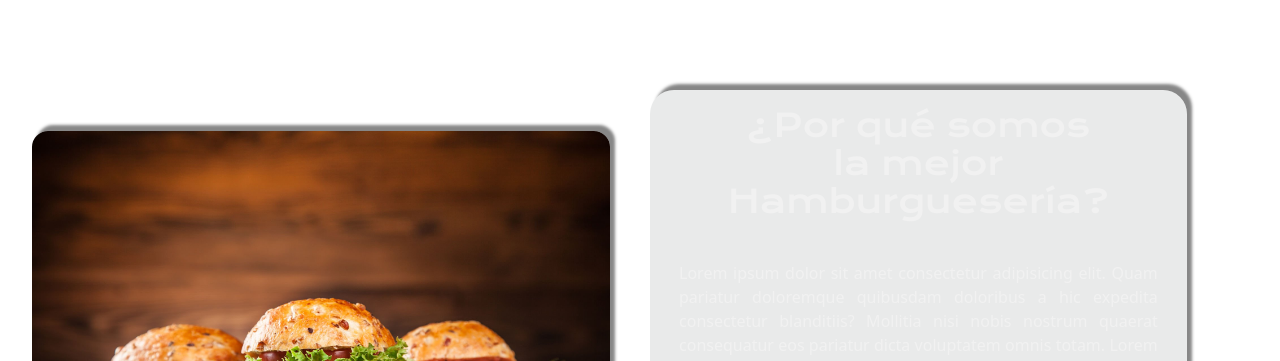
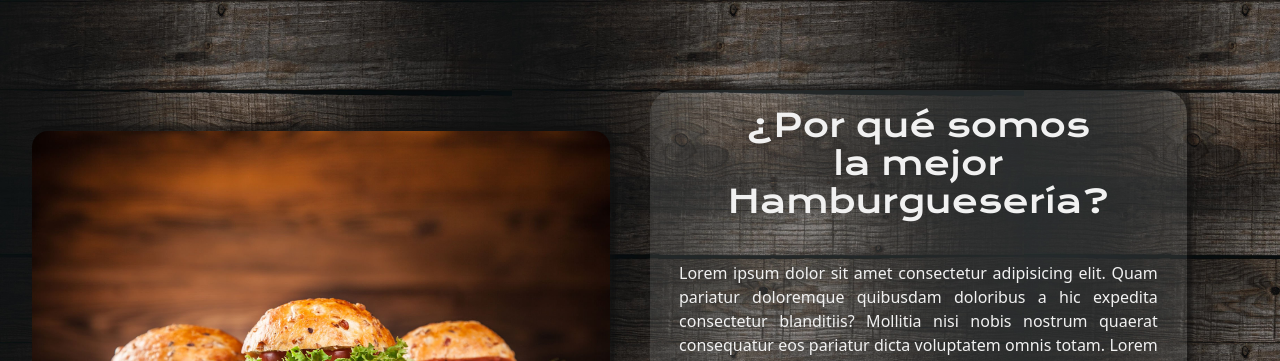
Before and after one commit to FrankFordB2/hamburguesas, a plain HTML site: page index.html in a window 1280 px wide. Shown: the part 739-1100 px from the top of the page. Drawn offline with nearby package versions, Linux system fonts and the light colour scheme; the site is published under a folder, as on GitHub Pages, so addresses that start at the root find nothing.

Commit message:
Update style.css

```diff
--- a/style.css
+++ b/style.css
@@ -1098,7 +1098,7 @@ body {
     align-items: center;
     justify-content: center;
     flex-direction: column;
-    background-image: url('/Imagenes/maderanegra.jpg');
+    background-image: url('Imagenes/maderanegra.jpg');
     background-size: 40%;
 
 
```
